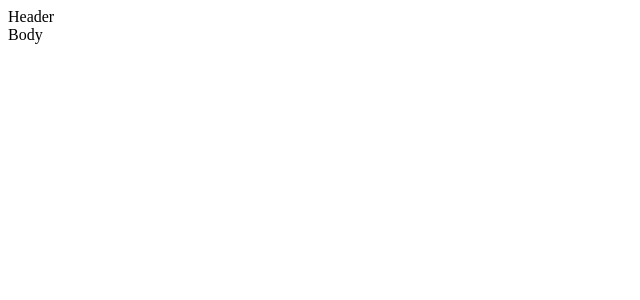
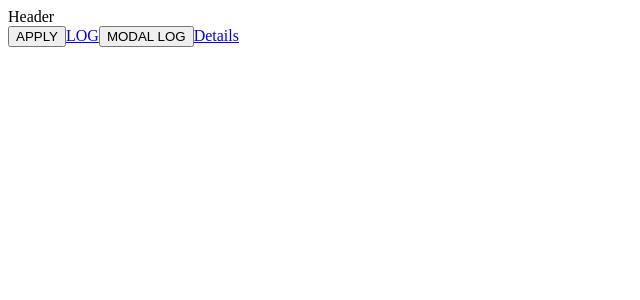
Before and after one commit to pepatt/capstone-frontend, a React (Vite) app: page / in a window 1280 px wide. Shown: the top 300 px of the page, without its empty margins (0-640 px from the left). Built offline with nearby package versions, Linux system fonts and the light colour scheme.

Commit message:
api called on frontend

```diff
--- a/package.json
+++ b/package.json
@@ -10,6 +10,7 @@
     "preview": "vite preview"
   },
   "dependencies": {
+    "axios": "^1.7.2",
     "react": "^18.2.0",
     "react-dom": "^18.2.0",
     "react-router-dom": "^6.24.1",
--- a/src/App.jsx
+++ b/src/App.jsx
@@ -4,6 +4,7 @@ import Home from './pages/Home/Home'
 import Login from './pages/Login/Login'
 import Signup from './pages/Signup/Signup'
 import Calendar from './modals/Calendar'
+import Details from './pages/Details/Details'
 
 function App() {
 
@@ -15,6 +16,7 @@ function App() {
       <Route path="/login" element={<Login/>} />
       <Route path="/signup" element={<Signup/>} />
       <Route path="/calendar" element={<Calendar/>} />
+      <Route path="/details" element={<Details/>} />
 
     </Routes>
     </BrowserRouter>
--- a/src/components/Body/Body.jsx
+++ b/src/components/Body/Body.jsx
@@ -1,8 +1,30 @@
-import React from 'react'
+import { React, useState } from 'react';
+import { Link } from 'react-router-dom';
+import Calendar from '../../modals/Calendar';
 
 function Body() {
+    const [isApplied, setIsApplied] = useState(false);
+    const [isCalendar, setIsCalendar] = useState(false);
+
+    //put isApplied into database
+    function applyHandler() {
+        setIsApplied(!isApplied);
+        console.log(isApplied);
+    }
+
+    function calendarToggle() {
+        setIsCalendar(!isCalendar);
+    }
+
   return (
-    <div>Body</div>
+    <div className='body'>
+        <button className="body__apply" onClick={applyHandler}>APPLY</button>
+        <Link to="/calendar">LOG</Link>
+        <button onClick={calendarToggle}>MODAL LOG</button>
+        {isCalendar && (<Calendar/>)}
+        <Link to="/details">Details</Link>
+
+    </div>
   )
 }
 
--- /dev/null
+++ b/src/pages/Details/Details.jsx
@@ -0,0 +1,36 @@
+import { React, useState, useEffect } from 'react'
+import axios from 'axios'
+
+function Details() {
+    const [weatherData, setWeatherData] = useState([""]);
+    const [UvData, setUvData] = useState(0);
+
+    async function getWeather() {
+        const response = await axios.get(`https://api.openweathermap.org/data/2.5/weather?lat=${import.meta.env.VITE_BC_VAN_LAT}&lon=${import.meta.env.VITE_BC_VAN_LON}&units=metric&appid=${import.meta.env.VITE_OPEN_WEATHER_API_KEY}`)
+        setWeatherData(response.data);
+    }
+
+    async function getUv() {
+        const response = await axios.get("https://currentuvindex.com/api/v1/uvi?latitude=49.2608724&longitude=-123.113952");
+        setUvData(response.data.now.uvi);
+    }
+
+    useEffect(() => {
+        getWeather();
+        getUv();
+    }, [])
+
+
+
+  return (
+    <>
+        <div>Details</div>
+        <br></br>
+        <p>{weatherData.name}</p>
+        <br></br>
+        <p>{UvData}</p>
+    </>
+  )
+}
+
+export default Details
```
Also changed, not shown: src/pages/Details/Details.scss (added), 2 other files (tests, documents, lock files or other folders).
